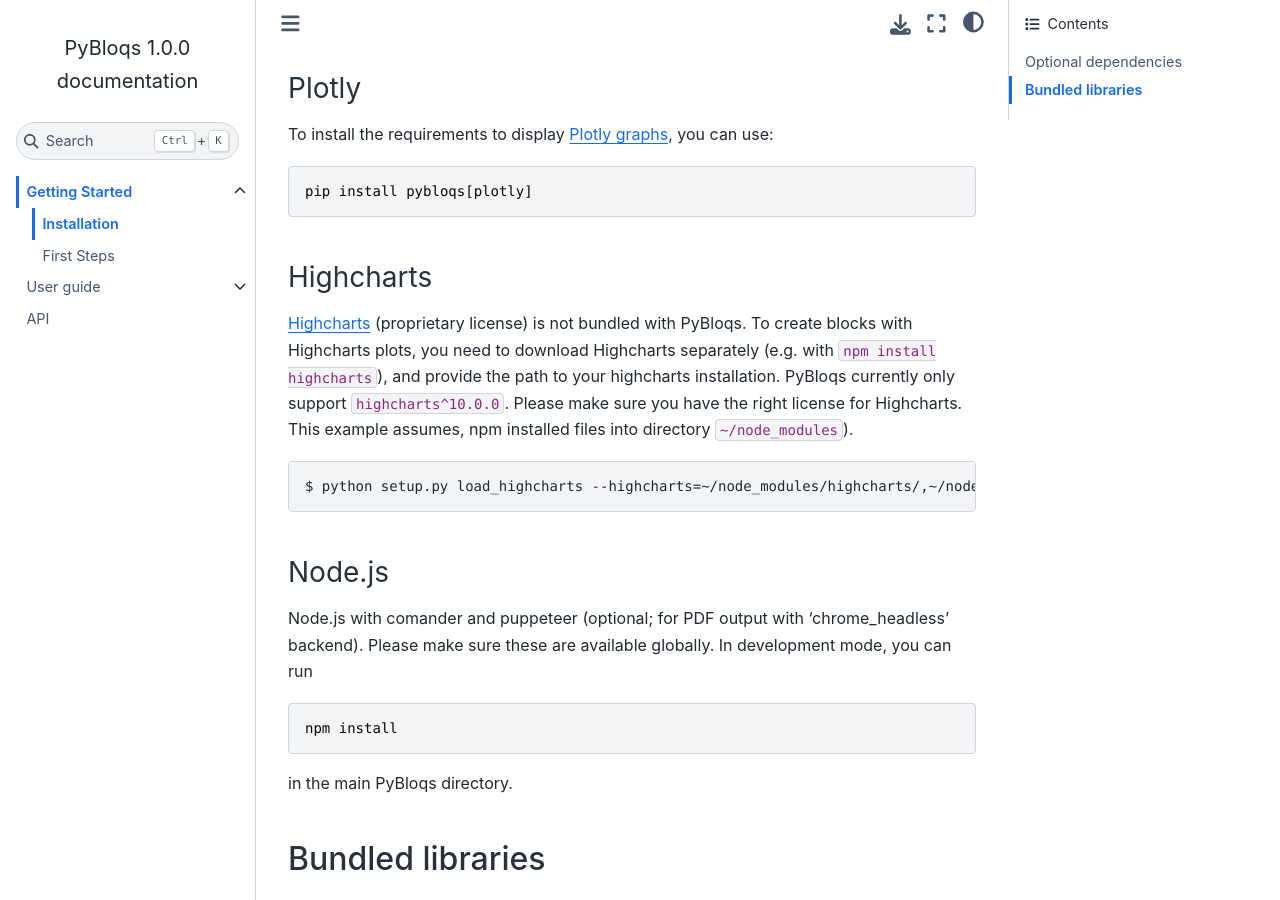
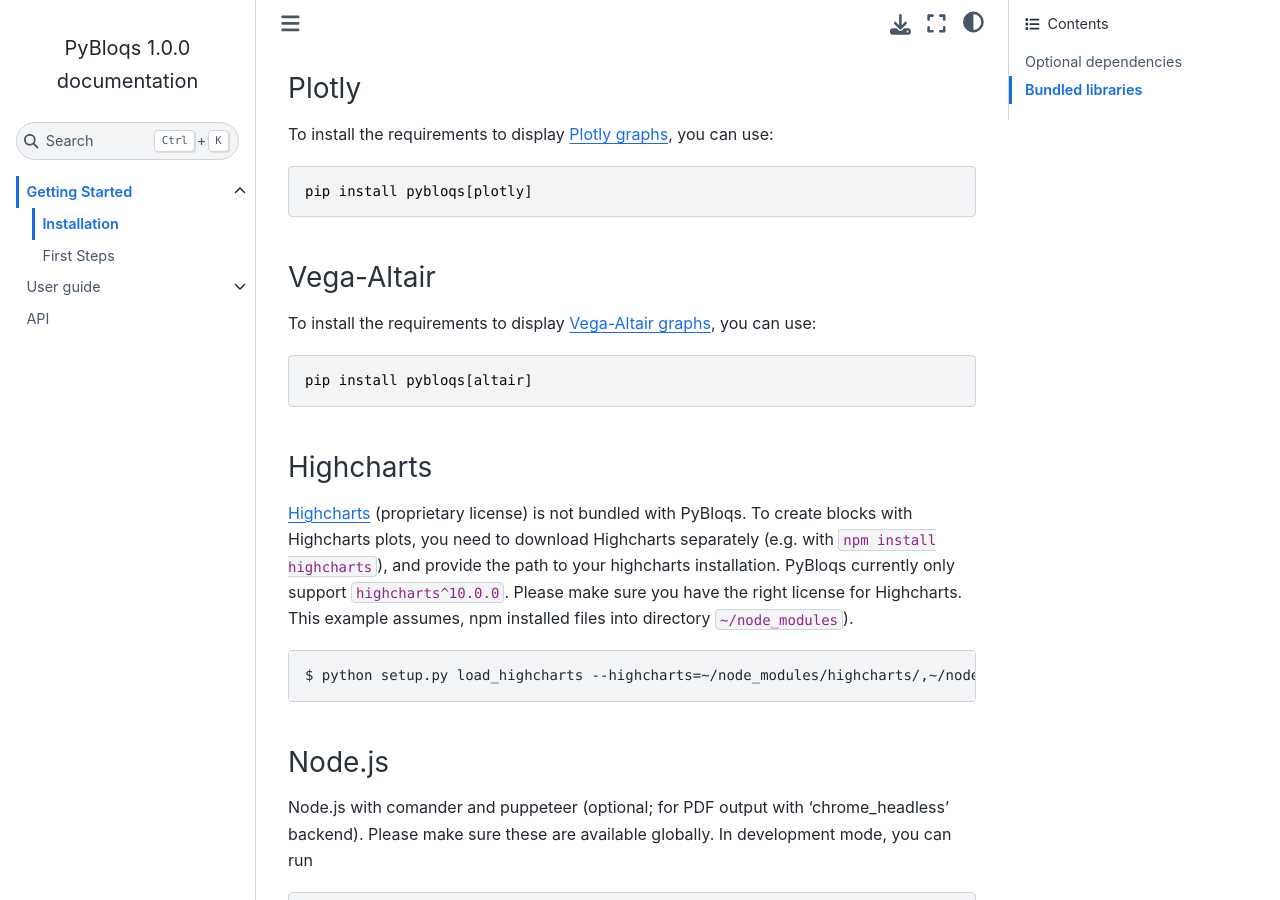
Before and after one commit to man-group/PyBloqs, a Sphinx documentation site: the page built from docs/source/installation.md, in a window 1280 px wide and 900 px high, scrolled down 1268 px. Built offline with Sphinx 7.4.7 and the Sphinx Book theme 1.1.4, drawn with Linux system fonts in a browser that asks for light colours; pages that are not in the unit, such as notebooks, are missing from menus.

Commit message:
Docs Updates

````diff
--- a/docs/source/installation.md
+++ b/docs/source/installation.md
@@ -48,6 +48,12 @@
 pip install pybloqs[plotly]
 ```
 
+#### Vega-Altair
+To install the requirements to display [Vega-Altair graphs](https://altair-viz.github.io/), you can use:
+```
+pip install pybloqs[altair]
+```
+
 #### Highcharts
 [Highcharts](https://www.highcharts.com/) (proprietary license) is not bundled with PyBloqs. To create blocks with Highcharts plots, you need to download Highcharts
 separately (e.g. with `npm install highcharts`), and provide the path to your
````
Also changed, not shown: docs/source/vega_altair.ipynb.
